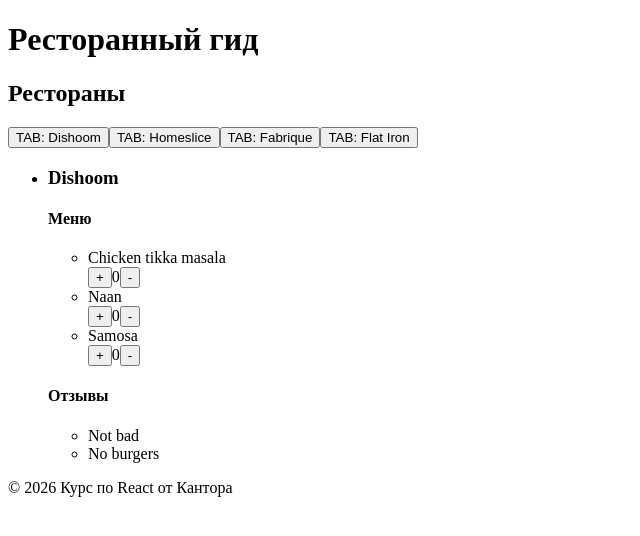
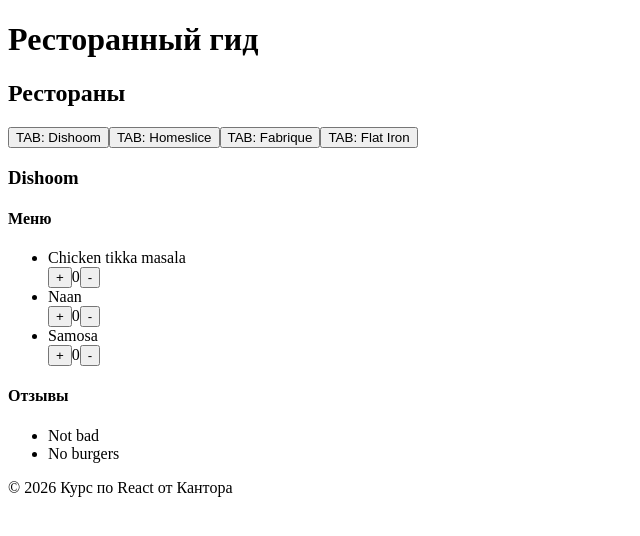
Before and after one commit to gromniki/react-kantor, a React (Vite) app: page / in a window 1280 px wide. Shown: the top 536 px of the page, without its empty margins (0-640 px from the left). Built offline with nearby package versions, Linux system fonts and the light colour scheme.

Commit message:
refactor: replace ul/li with article in restaurant list

```diff
--- a/src/components/Restaurant/Restaurant.jsx
+++ b/src/components/Restaurant/Restaurant.jsx
@@ -7,10 +7,10 @@
   }
 
   return (
-    <li className="restaurants__item restaurants-item">
+    <article className="restaurants__item restaurants-item">
       <h3>{name}</h3>
       {menu?.length ? <Menu title="Меню" menu={menu} /> : null}
       {reviews?.length ? <Reviews title="Отзывы" reviews={reviews} /> : null}
-    </li>
+    </article>
   );
 };
--- a/src/components/RestaurantList/RestaurantList.jsx
+++ b/src/components/RestaurantList/RestaurantList.jsx
@@ -26,13 +26,11 @@
       </div>
 
       {activeRestaurant && (
-        <ul className="restaurants__list">
-          <Restaurant
-            name={activeRestaurant.name}
-            menu={activeRestaurant.menu}
-            reviews={activeRestaurant.reviews}
-          />
-        </ul>
+        <Restaurant
+          name={activeRestaurant.name}
+          menu={activeRestaurant.menu}
+          reviews={activeRestaurant.reviews}
+        />
       )}
     </section>
   );
```
Also changed, not shown: 1 other file (tests, documents, lock files or other folders).
